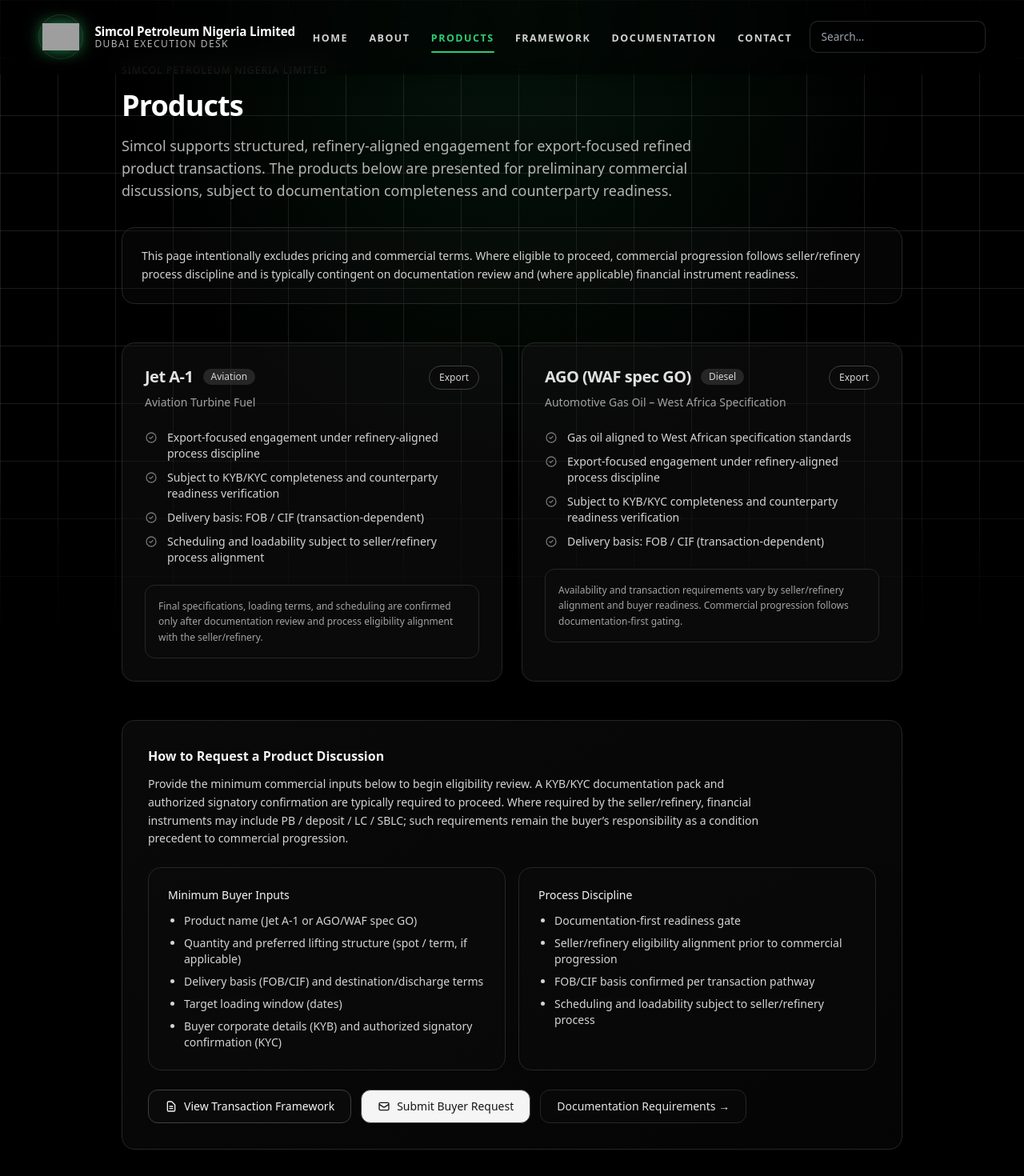
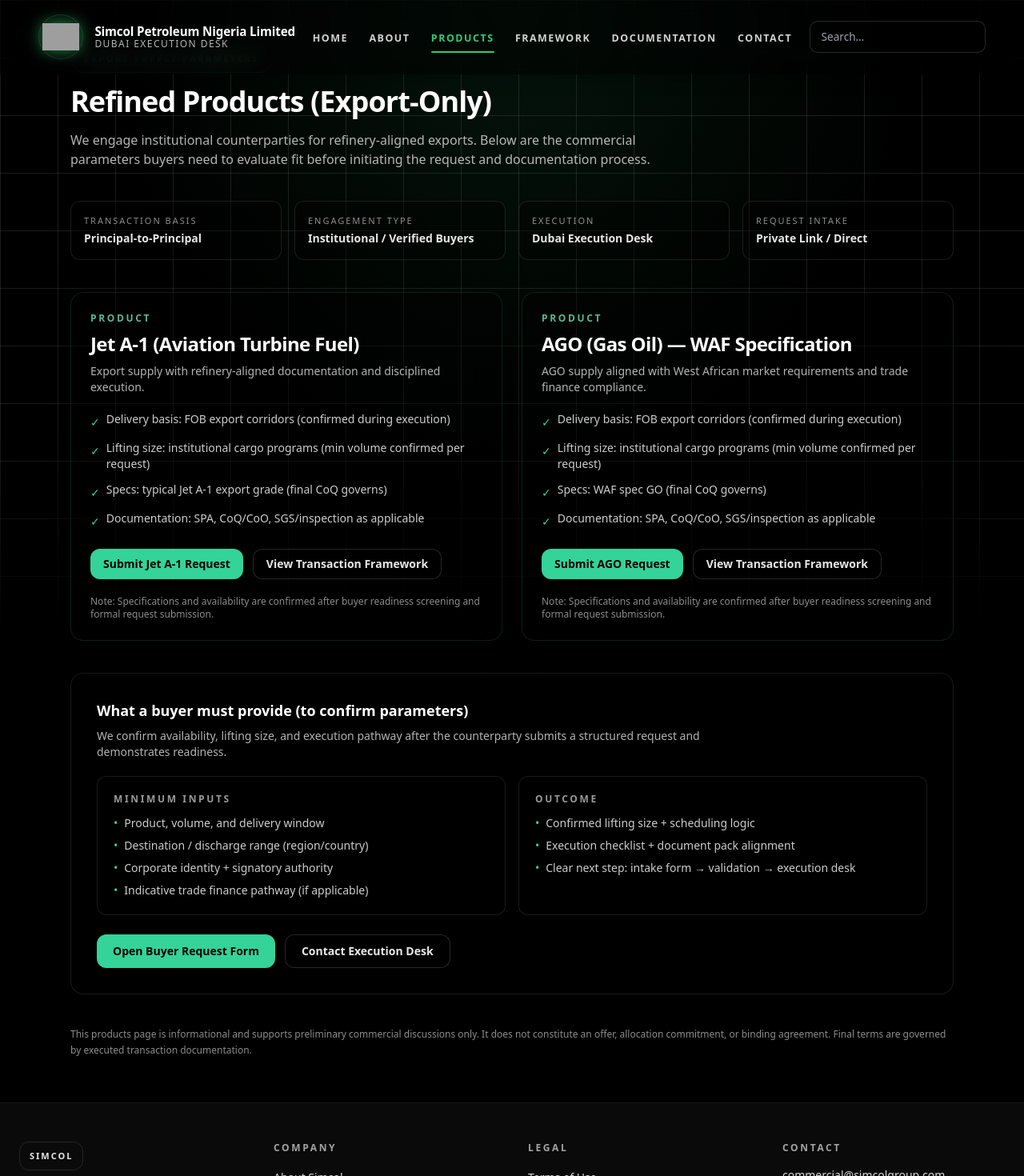
Before and after one commit to quentinosamudiamen-hue/simcol-petroleum-site, a Next.js app: page /products in a window 1280 px wide. Shown: the top 1470 px of the page at 80% size. Built offline with nearby package versions, Linux system fonts and the light colour scheme; grey boxes are pictures that could not be loaded.

Commit message:
Products page: supply parameters + buyer requirements

```diff
--- a/app/products/page.tsx
+++ b/app/products/page.tsx
@@ -1,320 +1,211 @@
-import type { Metadata } from "next";
-import Script from "next/script";
 import Link from "next/link";
-import PageHeader from "@/components/PageHeader";
 
-export const metadata: Metadata = {
-  title: "Jet A-1 & AGO Export Products | WAF Specification",
+export const metadata = {
+  title: "Products | Simcol Petroleum Nigeria Limited",
   description:
-    "Export-focused refined products for structured commercial discussions: Jet A-1 aviation turbine fuel and AGO (WAF specification gas oil). Transaction-dependent FOB/CIF delivery with documentation-first eligibility review.",
-  alternates: {
-    canonical: "https://www.simcolgroup.com/products",
-  },
-  openGraph: {
-    title: "Jet A-1 & AGO Export Products | WAF Specification",
-    description:
-      "Export-focused refined product engagement: Jet A-1 and AGO (WAF specification gas oil). Documentation-first eligibility review under refinery-aligned process discipline.",
-    url: "https://www.simcolgroup.com/products",
-    siteName: "Simcol Petroleum",
-    type: "website",
-    images: [
-      {
-        url: "/og-image.jpg",
-        width: 1200,
-        height: 630,
-        alt: "Simcol Petroleum — Products",
-      },
-    ],
-  },
-  twitter: {
-    card: "summary_large_image",
-    title: "Jet A-1 & AGO Export Products | WAF Specification",
-    description:
-      "Jet A-1 and AGO (WAF specification gas oil) for export-focused commercial engagement. Documentation-first eligibility review.",
-    images: ["/og-image.jpg"],
-  },
+    "Jet A-1 and AGO export supply parameters: indicative specifications, lifting sizes, delivery basis, and execution process.",
 };
 
-const products = [
-  {
-    name: "Jet A-1",
-    subtitle: "Aviation Turbine Fuel",
-    category: "Aviation",
-    bullets: [
-      "Export-focused engagement under refinery-aligned process discipline",
-      "Subject to KYB/KYC completeness and counterparty readiness verification",
-      "Delivery basis: FOB / CIF (transaction-dependent)",
-      "Scheduling and loadability subject to seller/refinery process alignment",
-    ],
-    note:
-      "Final specifications, loading terms, and scheduling are confirmed only after documentation review and process eligibility alignment with the seller/refinery.",
-  },
-  {
-    name: "AGO (WAF spec GO)",
-    subtitle: "Automotive Gas Oil – West Africa Specification",
-    category: "Diesel",
-    bullets: [
-      "Gas oil aligned to West African specification standards",
-      "Export-focused engagement under refinery-aligned process discipline",
-      "Subject to KYB/KYC completeness and counterparty readiness verification",
-      "Delivery basis: FOB / CIF (transaction-dependent)",
-    ],
-    note:
-      "Availability and transaction requirements vary by seller/refinery alignment and buyer readiness. Commercial progression follows documentation-first gating.",
-  },
-];
+function SpecRow({ label, value }: { label: string; value: string }) {
+  return (
+    <div className="flex flex-col gap-1 rounded-xl border border-white/10 bg-black/35 p-4">
+      <div className="text-[11px] uppercase tracking-[0.18em] text-white/55">
+        {label}
+      </div>
+      <div className="text-sm font-semibold text-white/90">{value}</div>
+    </div>
+  );
+}
 
-const minimumInputs = [
-  "Product name (Jet A-1 or AGO/WAF spec GO)",
-  "Quantity and preferred lifting structure (spot / term, if applicable)",
-  "Delivery basis (FOB/CIF) and destination/discharge terms",
-  "Target loading window (dates)",
-  "Buyer corporate details (KYB) and authorized signatory confirmation (KYC)",
-];
+function Card({
+  title,
+  subtitle,
+  bullets,
+  ctaHref,
+  ctaText,
+}: {
+  title: string;
+  subtitle: string;
+  bullets: string[];
+  ctaHref: string;
+  ctaText: string;
+}) {
+  return (
+    <div className="rounded-2xl border border-emerald-400/15 bg-black/40 p-6 shadow-[0_20px_60px_rgba(0,0,0,0.45)]">
+      <div className="text-xs font-semibold uppercase tracking-[0.22em] text-emerald-300/80">
+        Product
+      </div>
+      <h2 className="mt-2 text-2xl font-extrabold tracking-tight text-white">
+        {title}
+      </h2>
+      <p className="mt-2 text-sm text-white/70">{subtitle}</p>
 
-export default function ProductsPage() {
-  /**
-   * ✅ PATCH A: Remove price (and therefore remove the need for priceValidUntil).
-   * Google expects `offers.price` to be a number; "Contact for pricing" triggers warnings.
-   * We keep an Offer but represent pricing as descriptive via priceSpecification.description.
-   */
-  const jetA1JsonLd = {
-    "@context": "https://schema.org",
-    "@type": "Product",
-    name: "Jet A-1 Aviation Turbine Fuel",
-    description:
-      "Export-grade Jet A-1 aviation turbine fuel for transaction-dependent FOB/CIF delivery from Nigeria under documentation-first eligibility review and refinery-aligned process discipline.",
-    brand: { "@type": "Brand", name: "Simcol Petroleum" },
-    offers: {
-      "@type": "Offer",
-      priceCurrency: "USD",
-      availability: "https://schema.org/InStock",
-      url: "https://www.simcolgroup.com/products",
-      eligibleRegion: { "@type": "Country", name: "Nigeria" },
-      priceSpecification: {
-        "@type": "PriceSpecification",
-        priceCurrency: "USD",
-        description:
-          "Pricing provided upon request. Transaction-dependent FOB/CIF structure.",
-      },
-      seller: {
-        "@type": "Organization",
-        name: "Simcol Petroleum Nigeria Limited",
-        url: "https://www.simcolgroup.com",
-      },
-    },
-  };
-
-  const agoJsonLd = {
-    "@context": "https://schema.org",
-    "@type": "Product",
-    name: "AGO (WAF Specification Gas Oil)",
-    description:
-      "Export-grade AGO (West African specification gas oil) for transaction-dependent FOB/CIF delivery from Nigeria under documentation-first eligibility review and refinery-aligned process discipline.",
-    brand: { "@type": "Brand", name: "Simcol Petroleum" },
-    offers: {
-      "@type": "Offer",
-      priceCurrency: "USD",
-      availability: "https://schema.org/InStock",
-      url: "https://www.simcolgroup.com/products",
-      eligibleRegion: { "@type": "Country", name: "Nigeria" },
-      priceSpecification: {
-        "@type": "PriceSpecification",
-        priceCurrency: "USD",
-        description:
-          "Pricing provided upon request. Transaction-dependent FOB/CIF structure.",
-      },
-      seller: {
-        "@type": "Organization",
-        name: "Simcol Petroleum Nigeria Limited",
-        url: "https://www.simcolgroup.com",
-      },
-    },
-  };
-
-  return (
-    <main className="relative z-10 bg-transparent">
-      {/* Product Schema JSON-LD */}
-      <Script
-        id="product-jsonld-jet-a1"
-        type="application/ld+json"
-        dangerouslySetInnerHTML={{ __html: JSON.stringify(jetA1JsonLd) }}
-      />
-      <Script
-        id="product-jsonld-ago"
-        type="application/ld+json"
-        dangerouslySetInnerHTML={{ __html: JSON.stringify(agoJsonLd) }}
-      />
-
-      <div className="mx-auto max-w-5xl px-6 py-16 lg:py-20">
-        {/* Header */}
-        <PageHeader
-          title="Products"
-          description="Simcol supports structured, refinery-aligned engagement for export-focused refined product transactions. The products below are presented for preliminary commercial discussions, subject to documentation completeness and counterparty readiness."
-        />
-
-        {/* Institutional discipline note */}
-        <div className="-mt-6 mb-12 rounded-2xl border border-neutral-800 bg-neutral-900/25 p-6">
-          <p className="text-sm leading-relaxed text-neutral-300">
-            This page intentionally excludes pricing and commercial terms. Where
-            eligible to proceed, commercial progression follows seller/refinery
-            process discipline and is typically contingent on documentation
-            review and (where applicable) financial instrument readiness.
-          </p>
-        </div>
-
-        {/* Products Grid */}
-        <section
-          className="grid gap-6 md:grid-cols-2"
-          aria-label="Available products"
-        >
-          {products.map((p) => (
-            <article
-              key={p.name}
-              className="group rounded-2xl border border-neutral-800 bg-neutral-900/40 p-7 transition-all hover:border-neutral-700 hover:bg-neutral-900/60"
-            >
-              {/* Product Header */}
-              <div className="flex items-start justify-between gap-4">
-                <div className="flex-1">
-                  <div className="flex items-center gap-3">
-                    <h2 className="text-xl font-semibold tracking-tight">
-                      {p.name}
-                    </h2>
-                    <span className="rounded-full bg-neutral-800 px-2.5 py-0.5 text-xs font-medium text-neutral-300">
-                      {p.category}
-                    </span>
-                  </div>
-                  <p className="mt-2 text-sm text-neutral-400">{p.subtitle}</p>
-                </div>
-
-                <span
-                  className="shrink-0 rounded-full border border-neutral-700 bg-neutral-950 px-3 py-1.5 text-xs font-medium text-neutral-300"
-                  aria-label="Export-focused product"
-                >
-                  Export
-                </span>
-              </div>
-
-              {/* Product Details */}
-              <ul className="mt-6 space-y-2.5 text-sm text-neutral-300" role="list">
-                {p.bullets.map((b) => (
-                  <li key={b} className="flex items-start gap-3">
-                    <svg
-                      className="mt-0.5 h-4 w-4 shrink-0 text-neutral-500"
-                      fill="none"
-                      viewBox="0 0 24 24"
-                      stroke="currentColor"
-                      aria-hidden="true"
-                    >
-                      <path
-                        strokeLinecap="round"
-                        strokeLinejoin="round"
-                        strokeWidth={2}
-                        d="M9 12l2 2 4-4m6 2a9 9 0 11-18 0 9 9 0 0118 0z"
-                      />
-                    </svg>
-                    <span className="flex-1">{b}</span>
+      <ul className="mt-5 space-y-3 text-sm text-white/80">
+        {bullets.map((b) => (
+          <li key={b} className="flex gap-2">
+            <span className="mt-1 text-emerald-400">✓</span>
+            <span>{b}</span>
           </li>
         ))}
       </ul>
 
-              {/* Product Note */}
-              <div className="mt-6 rounded-xl border border-neutral-800 bg-neutral-950/80 p-4">
-                <p className="text-xs leading-relaxed text-neutral-400">{p.note}</p>
+      <div className="mt-6 flex flex-wrap gap-3">
+        <Link
+          href={ctaHref}
+          className="inline-flex items-center justify-center rounded-xl bg-emerald-400 px-4 py-2 text-sm font-extrabold text-black hover:opacity-90 transition"
+        >
+          {ctaText}
+        </Link>
+        <Link
+          href="/transaction-framework"
+          className="inline-flex items-center justify-center rounded-xl border border-white/15 bg-black/30 px-4 py-2 text-sm font-bold text-white/90 hover:bg-black/40 transition"
+        >
+          View Transaction Framework
+        </Link>
       </div>
-            </article>
-          ))}
+
+      <p className="mt-5 text-xs text-white/55">
+        Note: Specifications and availability are confirmed after buyer readiness
+        screening and formal request submission.
+      </p>
+    </div>
+  );
+}
+
+export default function ProductsPage() {
+  return (
+    <main className="relative z-10 mx-auto max-w-6xl px-6 py-14 space-y-10">
+      {/* Header */}
+      <section className="space-y-4">
+        <div className="inline-flex items-center gap-2 rounded-full border border-emerald-400/25 bg-black/40 px-4 py-2 text-[11px] font-bold uppercase tracking-[0.22em] text-emerald-300/90">
+          Export Supply Parameters
+        </div>
+        <h1 className="text-3xl md:text-4xl font-extrabold tracking-tight text-white">
+          Refined Products (Export-Only)
+        </h1>
+        <p className="max-w-3xl text-sm md:text-base text-white/70 leading-relaxed">
+          We engage institutional counterparties for refinery-aligned exports.
+          Below are the commercial parameters buyers need to evaluate fit before
+          initiating the request and documentation process.
+        </p>
       </section>
 
-        {/* Request Path + Inputs */}
-        <section
-          className="mt-12 rounded-2xl border border-neutral-800 bg-gradient-to-br from-neutral-900/40 to-neutral-900/20 p-8"
-          aria-labelledby="request-heading"
-        >
-          <h3 id="request-heading" className="text-base font-semibold text-neutral-100">
-            How to Request a Product Discussion
+      {/* Quick spec blocks */}
+      <section className="grid gap-4 md:grid-cols-4">
+        <SpecRow label="Transaction Basis" value="Principal-to-Principal" />
+        <SpecRow label="Engagement Type" value="Institutional / Verified Buyers" />
+        <SpecRow label="Execution" value="Dubai Execution Desk" />
+        <SpecRow label="Request Intake" value="Private Link / Direct" />
+      </section>
+
+      {/* Products */}
+      <section className="grid gap-6 md:grid-cols-2">
+        <Card
+          title="Jet A-1 (Aviation Turbine Fuel)"
+          subtitle="Export supply with refinery-aligned documentation and disciplined execution."
+          bullets={[
+            "Delivery basis: FOB export corridors (confirmed during execution)",
+            "Lifting size: institutional cargo programs (min volume confirmed per request)",
+            "Specs: typical Jet A-1 export grade (final CoQ governs)",
+            "Documentation: SPA, CoQ/CoO, SGS/inspection as applicable",
+          ]}
+          ctaHref="/buyer-product-request"
+          ctaText="Submit Jet A-1 Request"
+        />
+
+        <Card
+          title="AGO (Gas Oil) — WAF Specification"
+          subtitle="AGO supply aligned with West African market requirements and trade finance compliance."
+          bullets={[
+            "Delivery basis: FOB export corridors (confirmed during execution)",
+            "Lifting size: institutional cargo programs (min volume confirmed per request)",
+            "Specs: WAF spec GO (final CoQ governs)",
+            "Documentation: SPA, CoQ/CoO, SGS/inspection as applicable",
+          ]}
+          ctaHref="/buyer-product-request"
+          ctaText="Submit AGO Request"
+        />
+      </section>
+
+      {/* What buyers must provide */}
+      <section className="rounded-2xl border border-white/10 bg-black/35 p-6 md:p-8">
+        <h3 className="text-lg font-extrabold text-white">
+          What a buyer must provide (to confirm parameters)
         </h3>
-
-          <p className="mt-3 max-w-3xl text-sm leading-relaxed text-neutral-300">
-            Provide the minimum commercial inputs below to begin eligibility review. A
-            KYB/KYC documentation pack and authorized signatory confirmation are typically
-            required to proceed. Where required by the seller/refinery, financial instruments
-            may include PB / deposit / LC / SBLC; such requirements remain the buyer’s
-            responsibility as a condition precedent to commercial progression.
+        <p className="mt-2 text-sm text-white/70 max-w-3xl">
+          We confirm availability, lifting size, and execution pathway after the
+          counterparty submits a structured request and demonstrates readiness.
         </p>
 
-          <div className="mt-6 grid gap-4 md:grid-cols-2">
-            <div className="rounded-2xl border border-neutral-800 bg-neutral-950/60 p-6">
-              <h4 className="text-sm font-medium text-neutral-100">Minimum Buyer Inputs</h4>
-              <ul className="mt-3 list-disc space-y-2 pl-5 text-sm text-neutral-300">
-                {minimumInputs.map((item) => (
-                  <li key={item}>{item}</li>
-                ))}
+        <div className="mt-5 grid gap-4 md:grid-cols-2">
+          <div className="rounded-xl border border-white/10 bg-black/30 p-5">
+            <div className="text-xs font-bold uppercase tracking-[0.22em] text-white/60">
+              Minimum inputs
+            </div>
+            <ul className="mt-3 space-y-2 text-sm text-white/80">
+              <li className="flex gap-2">
+                <span className="text-emerald-400">•</span>
+                Product, volume, and delivery window
+              </li>
+              <li className="flex gap-2">
+                <span className="text-emerald-400">•</span>
+                Destination / discharge range (region/country)
+              </li>
+              <li className="flex gap-2">
+                <span className="text-emerald-400">•</span>
+                Corporate identity + signatory authority
+              </li>
+              <li className="flex gap-2">
+                <span className="text-emerald-400">•</span>
+                Indicative trade finance pathway (if applicable)
+              </li>
             </ul>
           </div>
 
-            <div className="rounded-2xl border border-neutral-800 bg-neutral-950/60 p-6">
-              <h4 className="text-sm font-medium text-neutral-100">Process Discipline</h4>
-              <ul className="mt-3 list-disc space-y-2 pl-5 text-sm text-neutral-300">
-                <li>Documentation-first readiness gate</li>
-                <li>Seller/refinery eligibility alignment prior to commercial progression</li>
-                <li>FOB/CIF basis confirmed per transaction pathway</li>
-                <li>Scheduling and loadability subject to seller/refinery process</li>
+          <div className="rounded-xl border border-white/10 bg-black/30 p-5">
+            <div className="text-xs font-bold uppercase tracking-[0.22em] text-white/60">
+              Outcome
+            </div>
+            <ul className="mt-3 space-y-2 text-sm text-white/80">
+              <li className="flex gap-2">
+                <span className="text-emerald-400">•</span>
+                Confirmed lifting size + scheduling logic
+              </li>
+              <li className="flex gap-2">
+                <span className="text-emerald-400">•</span>
+                Execution checklist + document pack alignment
+              </li>
+              <li className="flex gap-2">
+                <span className="text-emerald-400">•</span>
+                Clear next step: intake form → validation → execution desk
+              </li>
             </ul>
           </div>
         </div>
 
         <div className="mt-6 flex flex-wrap gap-3">
           <Link
-              href="/transaction-framework"
-              className="inline-flex items-center justify-center gap-2 rounded-xl border border-neutral-700 bg-neutral-950 px-5 py-2.5 text-sm font-medium text-neutral-100 transition-colors hover:border-neutral-600 hover:bg-neutral-900"
+            href="/buyer-product-request"
+            className="inline-flex items-center justify-center rounded-xl bg-emerald-400 px-5 py-2.5 text-sm font-extrabold text-black hover:opacity-90 transition"
           >
-              <svg className="h-4 w-4" fill="none" viewBox="0 0 24 24" stroke="currentColor">
-                <path
-                  strokeLinecap="round"
-                  strokeLinejoin="round"
-                  strokeWidth={2}
-                  d="M9 12h6m-6 4h6m2 5H7a2 2 0 01-2-2V5a2 2 0 012-2h5.586a1 1 0 01.707.293l5.414 5.414a1 1 0 01.293.707V19a2 2 0 01-2 2z"
-                />
-              </svg>
-              View Transaction Framework
+            Open Buyer Request Form
           </Link>
-
           <Link
             href="/contact"
-              className="inline-flex items-center justify-center gap-2 rounded-xl border border-neutral-700 bg-neutral-100 px-5 py-2.5 text-sm font-medium text-neutral-900 transition-colors hover:bg-white hover:border-neutral-600"
+            className="inline-flex items-center justify-center rounded-xl border border-white/15 bg-black/30 px-5 py-2.5 text-sm font-bold text-white/90 hover:bg-black/40 transition"
           >
-              <svg className="h-4 w-4" fill="none" viewBox="0 0 24 24" stroke="currentColor">
-                <path
-                  strokeLinecap="round"
-                  strokeLinejoin="round"
-                  strokeWidth={2}
-                  d="M3 8l7.89 5.26a2 2 0 002.22 0L21 8M5 19h14a2 2 0 002-2V7a2 2 0 00-2-2H5a2 2 0 00-2 2v10a2 2 0 002 2z"
-                />
-              </svg>
-              Submit Buyer Request
-            </Link>
-
-            <Link
-              href="/documentation"
-              className="inline-flex items-center justify-center gap-2 rounded-xl border border-neutral-800 bg-neutral-950/40 px-5 py-2.5 text-sm font-medium text-neutral-200 transition-colors hover:bg-neutral-900/60 hover:border-neutral-700"
-            >
-              Documentation Requirements →
+            Contact Execution Desk
           </Link>
         </div>
       </section>
 
-        <footer className="mt-12 rounded-xl border border-neutral-900 bg-neutral-950/50 p-5">
-          <p className="text-xs leading-relaxed text-neutral-500">
-            <strong className="font-medium text-neutral-400">Disclaimer:</strong> This page is
-            informational only and does not constitute an offer, allocation commitment, or binding
-            agreement. Availability, specifications, delivery basis (FOB/CIF), scheduling, and any
-            seller/refinery prerequisites (including, where applicable, PB/deposit/prepayment or
-            other financial instruments) are subject to seller/refinery process requirements and
-            counterparty readiness verification.
-          </p>
-        </footer>
-      </div>
+      {/* Disclaimer */}
+      <section className="text-xs text-white/55 leading-relaxed">
+        This products page is informational and supports preliminary commercial
+        discussions only. It does not constitute an offer, allocation commitment,
+        or binding agreement. Final terms are governed by executed transaction
+        documentation.
+      </section>
     </main>
   );
 }
```
Lines whose indentation alone changed are shown as unchanged.
